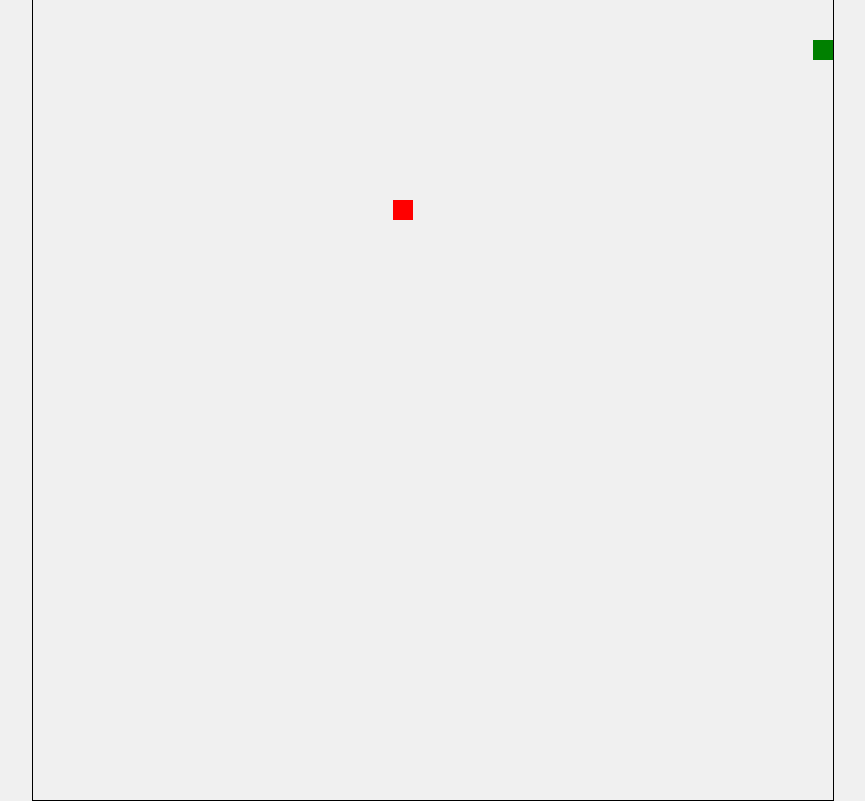
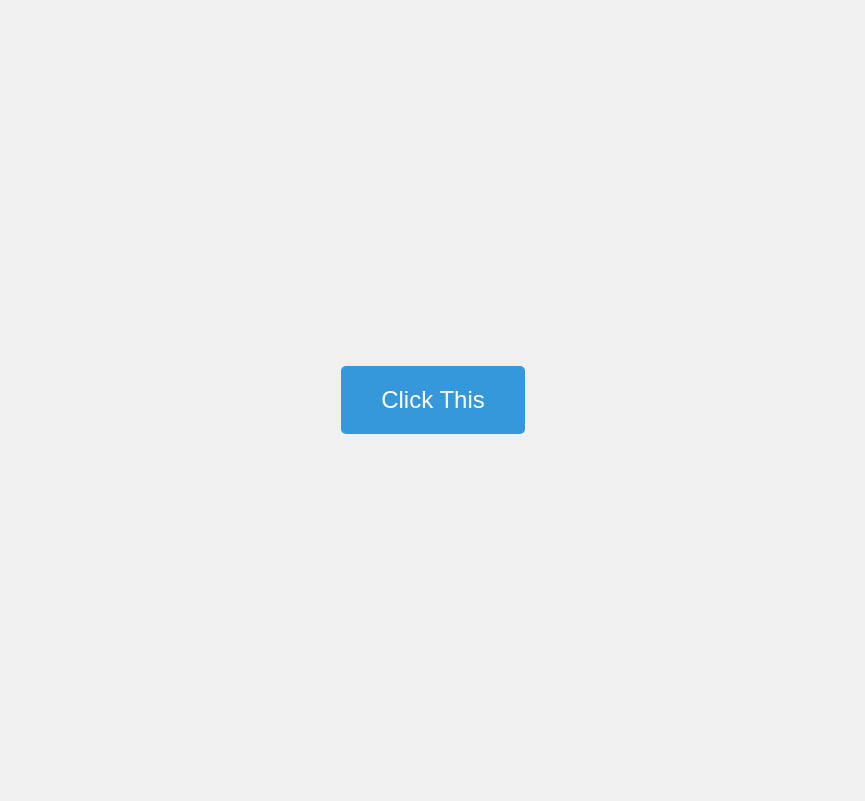
Before and after one commit to fadesfast64/fadesfast64.github.io, a plain HTML site: page index.html in a window 1280 px wide. Shown: the whole page, without its empty margins (207-1072 px from the left). Drawn offline with Linux system fonts and the light colour scheme.

Commit message:
Add files via upload

```diff
--- a/index.html
+++ b/index.html
@@ -2,12 +2,42 @@
 <html lang="en">
 <head>
     <meta charset="UTF-8">
-    <meta name="viewport" content="width=device-width, initial-scale=1.0, maximum-scale=1.0, user-scalable=no">
-    <title>Snake Game</title>
-    <link rel="stylesheet" href="styles.css">
+    <meta name="viewport" content="width=device-width, initial-scale=1.0">
+    <title>Click Me!</title>
+    <style>
+        body {
+            font-family: Arial, sans-serif;
+            display: flex;
+            justify-content: center;
+            align-items: center;
+            height: 100vh;
+            margin: 0;
+            background-color: #f0f0f0;
+        }
+        #prankButton {
+            padding: 20px 40px;
+            font-size: 24px;
+            cursor: pointer;
+            background-color: #3498db;
+            color: white;
+            border: none;
+            border-radius: 5px;
+            transition: background-color 0.3s;
+        }
+        #prankButton:hover {
+            background-color: #2980b9;
+        }
+    </style>
 </head>
 <body>
-    <canvas id="gameCanvas" width="400" height="400"></canvas>
-    <script src="script.js"></script>
+    <button id="prankButton">Click This</button>
+
+    <script>
+        document.getElementById('prankButton').addEventListener('click', function() {
+            setTimeout(function() {
+                alert("Got my bitch trained!");
+            }, 100);
+        });
+    </script>
 </body>
 </html>
```
